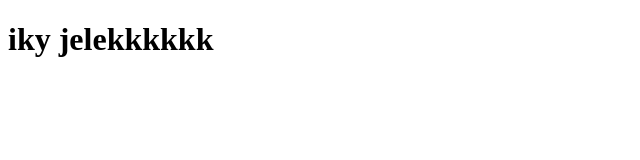
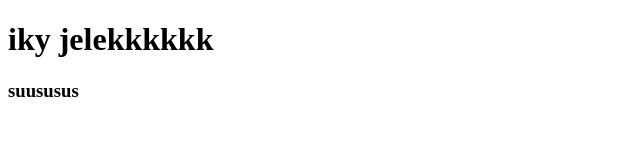
Before and after one commit to paisssszz/abiuye, a plain HTML site: page index.html in a window 1280 px wide. Shown: the full height of the page, 0-640 px from the left. Drawn offline with Linux system fonts and the light colour scheme.

Commit message:
abi cabul

```diff
--- a/index.html
+++ b/index.html
@@ -9,5 +9,7 @@
 <body>
     <h1>iky jelekkkkkk</h1>
 
+    <h3>suususus</h3>
+
 </body>
 </html>
```
